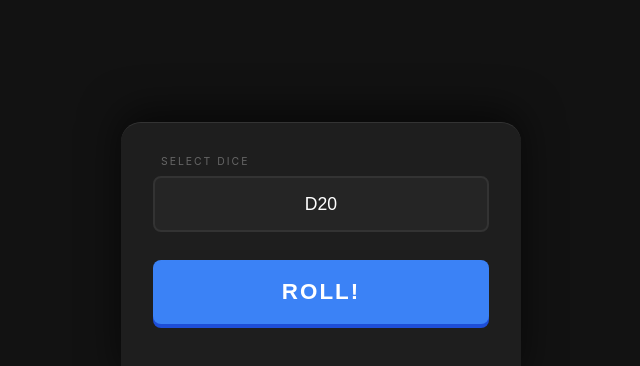
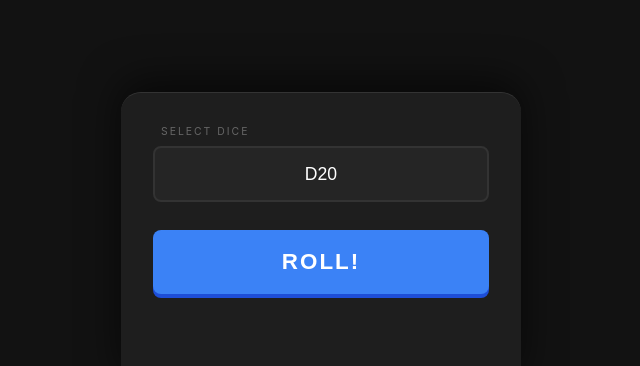
Before and after one commit to kaz-pab/dice-roll, a plain HTML site: page index.html in a window 1280 px wide. Shown: the part 416-782 px from the top of the page, without its empty margins (319-959 px from the left). Drawn offline with Linux system fonts and the light colour scheme.

Commit message:
Update index.html
added padding to roll button

```diff
--- a/index.html
+++ b/index.html
@@ -152,7 +152,7 @@
             width: 100%;
             max-width: 400px;
             padding: 2rem;
-            padding-bottom: 60px;
+            padding-bottom: 90px;
             background: var(--card-bg);
             border-top: 1px solid var(--border-color);
             border-top-left-radius: 20px;
```
